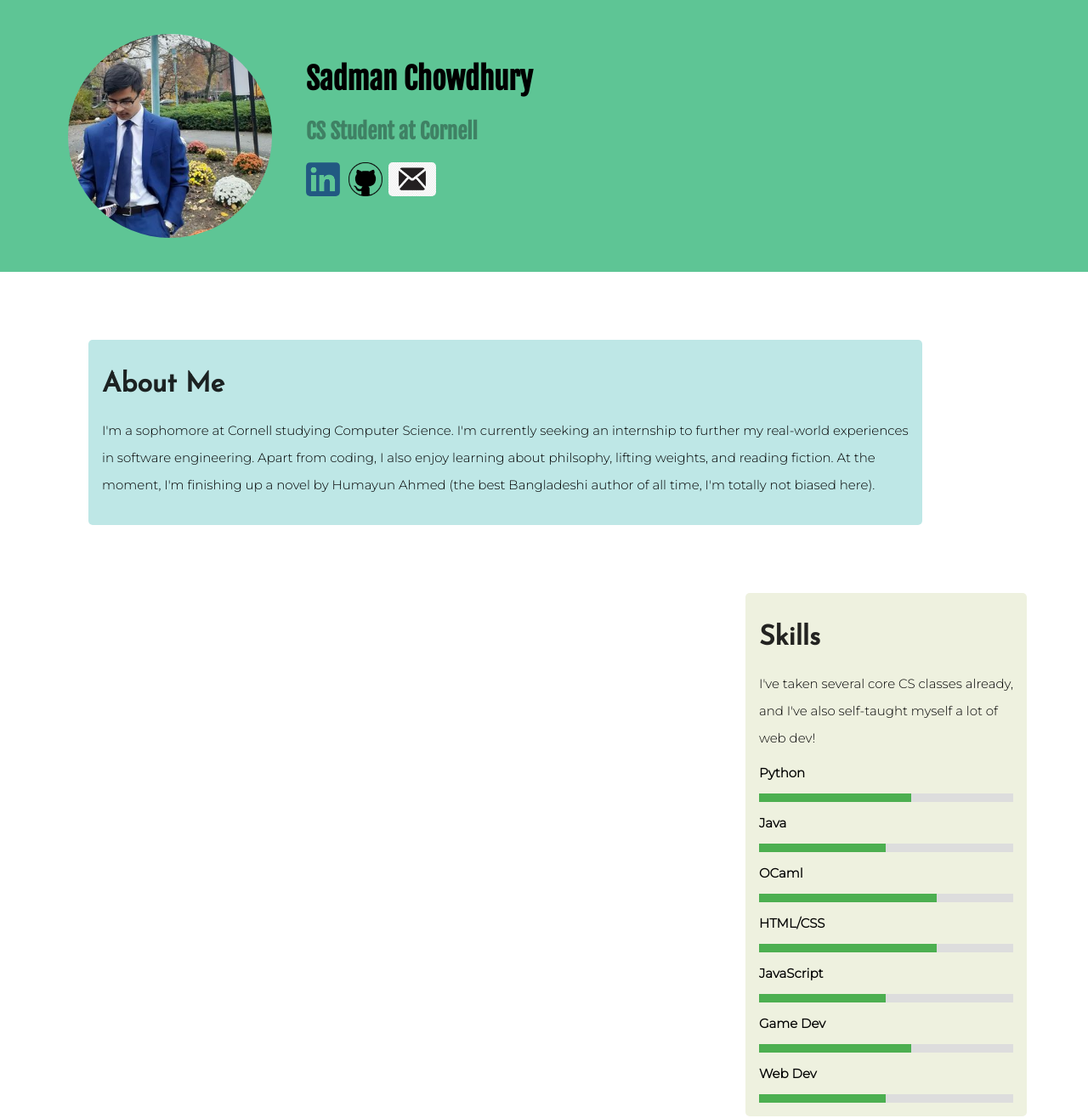
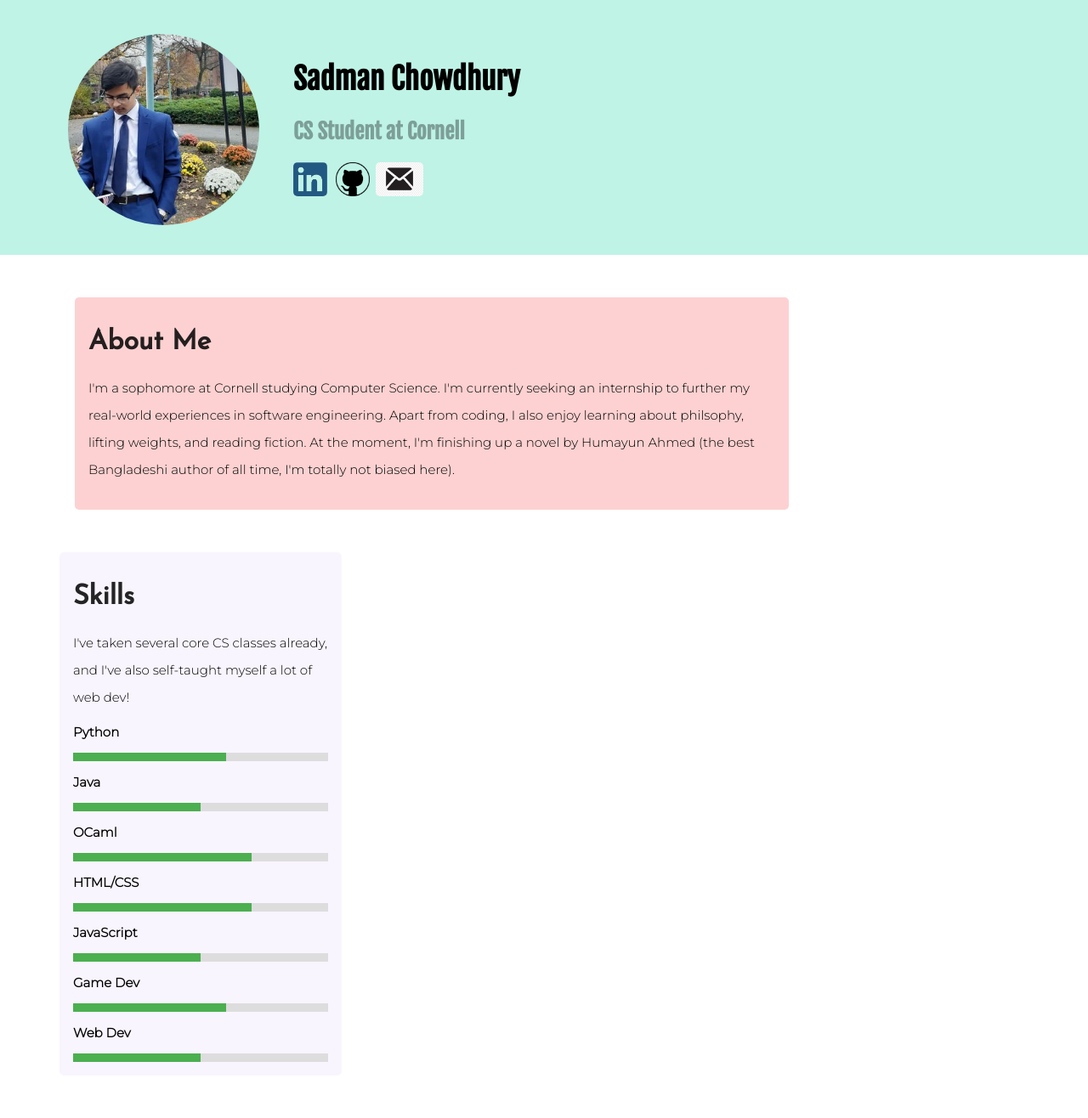
Before and after one commit to SAD2023/personal-website, a plain HTML site: page index.html in a window 1280 px wide. Shown: the whole page at 85% size. After the commit the page ends 1274 px from the top, so only its background shows below. Drawn offline with Linux system fonts and the light colour scheme; a web font is replaced by a local one.

Commit message:
made the design for responsive

```diff
--- a/index.html
+++ b/index.html
@@ -42,7 +42,6 @@
     </div>
 
   </div>
-
   <div class="about-me">
 
     <h1 id="about-me-heading">About Me</h1>
@@ -50,11 +49,11 @@
     <p id="about-me-info">
       I'm a sophomore at Cornell studying Computer Science. I'm currently seeking
       an internship to further my real-world experiences
-      <br> in software engineering.
+      in software engineering.
 
 
       Apart from coding, I also enjoy learning about philsophy, lifting weights,
-      and reading fiction. At the <br> moment, I'm finishing up a novel by Humayun
+      and reading fiction. At the moment, I'm finishing up a novel by Humayun
       Ahmed (the best Bangladeshi author of all time, I'm totally not biased here).
 
     </p>
@@ -64,8 +63,8 @@
   <div class="skills">
     <h1 id="skills-heading">Skills</h1>
 
-    <p id="skills-about">I've taken several core CS classes already, <br> and
-      I've also self-taught myself a lot of <br> web dev!
+    <p id="skills-about">I've taken several core CS classes already, and
+      I've also self-taught myself a lot of web dev!
     </p>
 
     <p id="lang">Python</p>
@@ -104,7 +103,10 @@
       <div class="lang-level web"></div>
     </div>
 
+
+
   </div>
+
 </body>
 
 </html>
--- a/styles.css
+++ b/styles.css
@@ -4,8 +4,8 @@ body {
 
 .headerpic {
   border-radius: 60%;
-  height: 30vh;
-  width: 30vh;
+  height: 225px;
+  width: 225px;
   margin-top: 5vh;
   margin-left: 10vh;
 }
@@ -52,9 +52,10 @@ body {
 
 .header {
   top: 0%;
-  height: 40vh;
+  height: 300px;
   margin-left: calc(50% - 50vw);
-  background: rgb(94, 197, 149);
+  background: rgb(190, 243, 230)
+  /** background: rgb(94, 197, 149); */
 }
 
 a {
@@ -67,10 +68,12 @@ a {
 }
 
 .about-me {
-  display: inline-block;
-  margin-top: 10vh;
-  margin-left: 13vh;
-  background: rgb(190, 231, 230);
+  display: block;
+  float: left;
+  width: 101vh;
+  margin-top: 50px;
+  margin-left: 11vh;
+  background: rgb(253, 209, 209);
   padding: 2vh;
   border-radius: 5px;
 }
@@ -82,11 +85,13 @@ a {
 }
 
 .skills {
-  float: right;
-  background: rgb(238, 241, 223);
-  margin-right: 9vh;
-  margin-top: 10vh;
-  margin-left: 5vh;
+  float: left;
+  width: 300px;
+  background: rgb(249, 245, 255);
+  margin-right: 2vh;
+  margin-top: 50px;
+  margin-left: 70px;
+  /* margin-left: 1070px; */
   padding: 2vh;
   margin-bottom: 1vh;
   border-radius: 5px;
```
